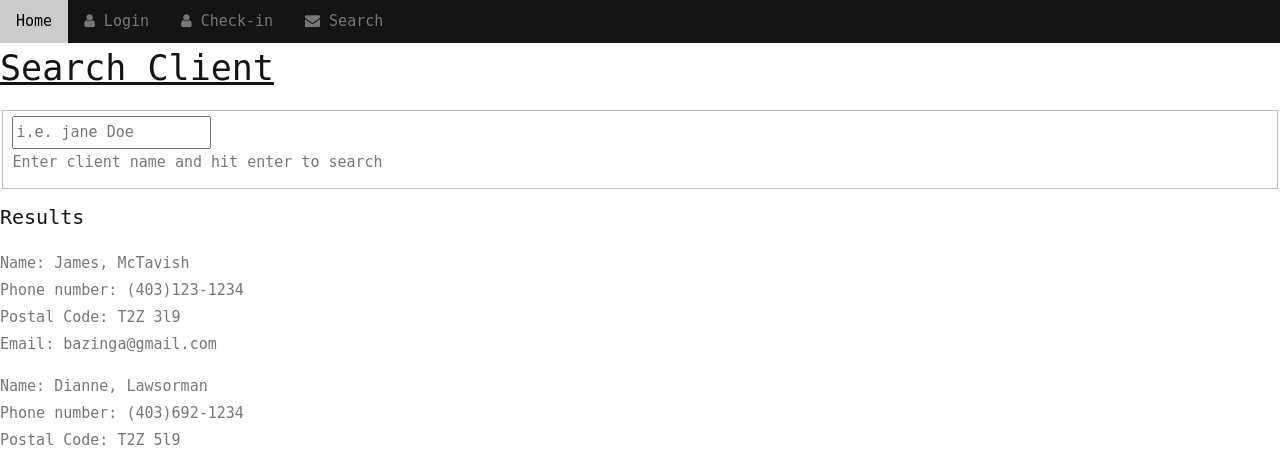
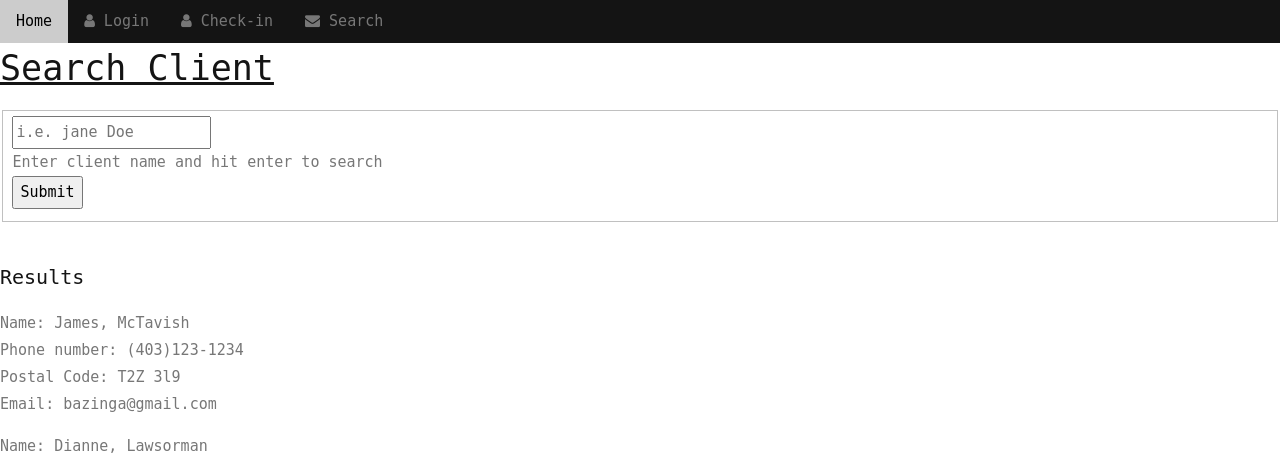
Before and after one commit to fork-you-i-just-want-to-fork-my-stuff/Check-In-System, a Flask app: page /search in a window 1280 px wide. Shown: the top 454 px of the page. Run offline with Flask 2, Linux system fonts and the light colour scheme; data comes from the database, SQL or seed files in the repository.

Commit message:
Added buttons

```diff
--- a/templates/check-in.html
+++ b/templates/check-in.html
@@ -50,8 +50,12 @@
 
   </div>
 </div>
+    <br/>
+    <input type="submit" value="Submit">
 
 </fieldset>
+    <br/>
+
 </form>
 
 {% endblock %}
--- a/templates/search.html
+++ b/templates/search.html
@@ -13,8 +13,10 @@
                   <span class="help-block">Enter client name and hit enter to search</span>
                   </div>
                 </div>
+            <input type="submit" value="Submit">
+            </fieldset>
+            <br/>
 
-            </fieldset>
             </form>
                 <h4>Results</h4>
                 <!-- Where all of the search information would go-->
```
